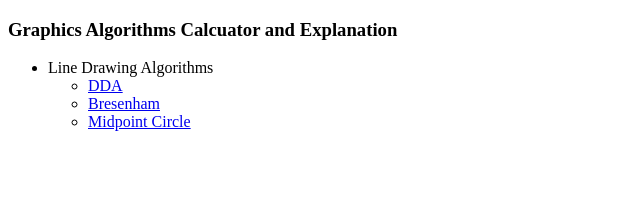
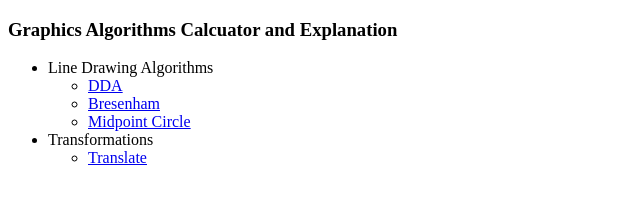
Before and after one commit to deon-gracias/graphics_algos_calc_with_explanation, a plain HTML site: page index.html in a window 1280 px wide. Shown: the whole page, without its empty margins (0-640 px from the left). Drawn offline with Linux system fonts and the light colour scheme.

Commit message:
Change index.js to line-drawing.js and added transformations in html

```diff
--- a/index.html
+++ b/index.html
@@ -25,6 +25,12 @@
           </li>
         </ul>
       </li>
+      <li>
+        Transformations
+        <ul>
+          <li><a href="transformations/translate.html">Translate</a></li>
+        </ul>
+      </li>
     </ul>
   </body>
 
```
Also changed, not shown: line-drawing/bresenham.html (+1 -1 lines), line-drawing/dda.html (+1 -1 lines), line-drawing/midpoint_circle.html (+1 -1 lines), js/line-drawing.js (renamed from js/index.js).
